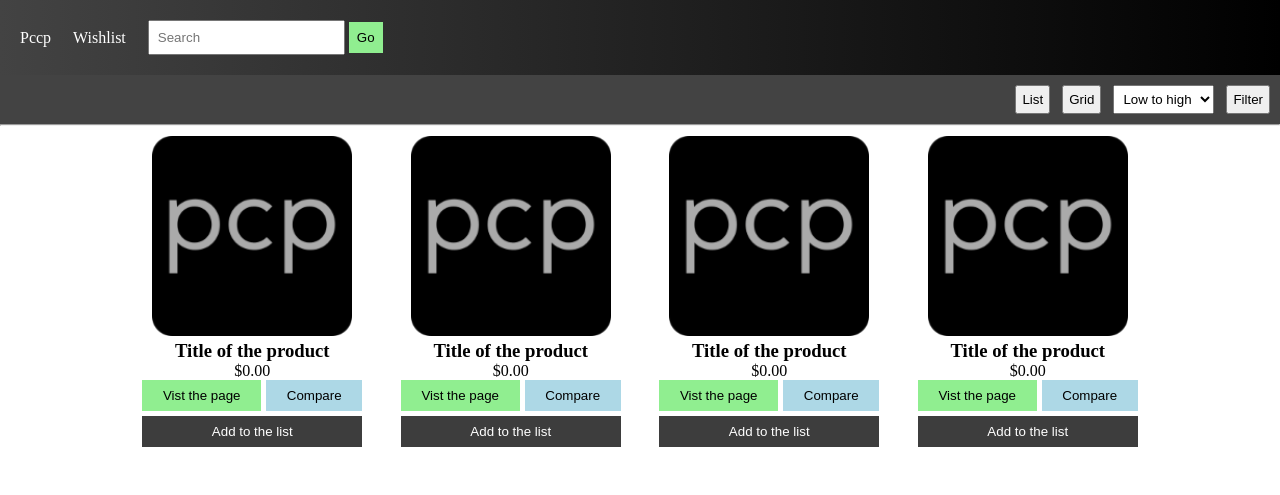
After one commit to Ultrahalf/Pc-comp-picker, a Flask app: template src/serve/templates/components.html in a window 1280 px wide. The commit adds this page. Shown: the top 495 px of the page. Run offline with Flask 2, Linux system fonts and the light colour scheme; the template is opened without the code that fills it, so the values that code supplies are empty.

Commit message:
adds responsive components page

```diff
--- a/src/serve/static/style.css
+++ b/src/serve/static/style.css
@@ -1,54 +1,145 @@
-div.topnav {
-  background-color: #505050;
-  color: white;
+* {
+    padding: 0px;
+    margin: 0px;
 }
 
-.topnav {
-  overflow: hidden;
+body {
+    box-sizing: border-box;
 }
 
-.topnav a {
-  float: left;
-  display: block;
-  color: white;
-  text-align: center;
-  padding: 14px 16px;
-  text-decoration: none;
-  font-size: 17px;
-  transition-duration: 0.4s;
+ul.topnav {
+    list-style-type: none;
+    background: #000000;
+    background: -webkit-linear-gradient(to right, #434343, #000000);
+    background: linear-gradient(to right, #434343, #000000);
+    display: flex;
+    align-items: center;
+    gap: 12px;
+    padding: 15px;
 }
 
-.topnav a:hover {
-    background-color: black;
+ul.topnav > li {
+    padding: 5px;
+    border: none;
+}
+ul.topnav a {
+    text-decoration: none;
     color: white;
 }
 
-.topnav a.active {
-  background-color: black;
-  color: white;
+ul.topnav a:hover {
+    border-bottom: solid;
+    border-color: white;
 }
 
-#navsearchbar {
-    float: right;
+ul.topnav input {
+    padding: 8px;
 }
 
-table {
-    margin: auto;
+ul.topnav button {
+    padding: 8px;
+    border: none;
+    background-color: lightgreen;
+    cursor: pointer;
 }
 
-.btn_components {
-  background-color: #505050;
-  border: none;
-  color: white;
-  padding: 15px;
-  text-align: center;
-  text-decoration: none;
-  display: inline-block;
-  font-size: 16px;
-  width: 180px;
-  transition-duration: 0.4s;
+ul.topnav button:hover {
+    opacity: 0.9;
 }
 
-.btn_components:hover {
-    background-color: black;
+.product-filter {
+    display: flex;
+    padding: 10px;
+    gap: 12px;
+    justify-content: flex-end;
+    background: #434343;
 }
+
+.product-filter > * {
+    padding: 5px;
+}
+
+.product-grid {
+    display: grid;
+    grid-template-columns: repeat(4, 1fr);
+    grid-gap: 10px;
+    justify-items: start;
+    width: 80%;
+    margin: 0 auto;
+}
+
+.product-card {
+    width: 220px;
+    height: 350px;
+    margin: 0 auto;
+    padding: 10px;
+    text-align: center;
+}
+
+
+.product-card > img {
+    width: 200px;
+    height: 200px;
+    margin: 0px 10px;
+}
+
+.product-card  .btn-group  > button {
+    padding: 8px;
+    border: none;
+    cursor: pointer;
+}
+
+.product-card  .btn-group {
+    display: grid;
+    grid-gap: 5px;
+    grid-template-areas: "vist compare" "add add";
+}
+
+.btn-vist {
+    background-color: lightgreen;
+    padding: 10px;
+    grid-area: vist;
+}
+
+.btn-vist:hover {
+    opacity: 0.8;
+}
+
+.btn-compare {
+    background-color: lightblue;
+    grid-area: compare;
+}
+
+.btn-compare:hover {
+    opacity: 0.8;
+}
+
+.btn-add {
+    background-color: #3d3d3d;
+    color: white;
+    grid-area: add;
+}
+
+.btn-add:hover {
+    opacity: 0.8;
+}
+
+@media (max-width: 1150px) {
+
+.product-grid {
+    grid-template-columns: repeat(3, 1fr);
+    width: 95%;
+    margin: 0 auto;
+}
+
+}
+
+@media (max-width: 700px) {
+
+.product-grid {
+    grid-template-columns: repeat(2, 1fr);
+    width: 95%;
+    margin: 0 auto;
+}
+
+}
--- /dev/null
+++ b/src/serve/templates/components.html
@@ -0,0 +1,102 @@
+<!DOCTYPE html>
+<html>
+    <head>
+        <meta charset="UTF-8">
+        <title>PC Comp Picker</title>
+        <link href="../static/style.css" type="text/css" rel="stylesheet"></link>
+        <link rel="apple-touch-icon" sizes="180x180" href="img/apple-touch-icon.png">
+        <link rel="icon" type="image/png" sizes="32x32" href="img/favicon-32x32.png">
+        <link rel="icon" type="image/png" sizes="16x16" href="img/favicon-16x16.png">
+        <link rel="manifest" href="/site.webmanifest">
+    </head>
+    <body>
+        <nav>
+            <ul class="topnav">
+                <li><a href="#">Pccp</a></li>
+                <li><a href="#">Wishlist</a></li>
+                <li class="search">
+                    <input type="text" class="search-input" placeholder="Search">
+                    <button type="submit"> Go</button>
+                </li>
+            </ul>
+        </nav>
+        <!--     <form method="post"> -->
+        <!--         <label>price: </label><br> -->
+        <!--         <input type=text name="price-low" placeholder="min"><input type=text name="price-high" placeholder="max"><br> -->
+        <!--         <br><label>Vendors:</label><br> -->
+        <!--         <input type=checkbox name="amazon-check"> Amazon<br> -->
+        <!--         <input type=checkbox name="mdcomputers-check"> MD Computers<br> -->
+        <!--         <input type=checkbox name="computerspace-check"> Computerspace<br> -->
+        <!--         <input type=checkbox name="vedantcomputers-check"> Vedant Computers<br> -->
+        <!--         <input type=checkbox name="primeabgb-check"> PrimeAGBG<br> -->
+        <!--         <input type=checkbox name="itdepot-check"> The IT Depot<br> -->
+        <!--         <br><label>Feature:</label><br> -->
+        <!--         <input type=submit name="submit"/><br> -->
+        <!--     </form> -->
+        <main>
+            <div class="product-filter">
+                    <button> List</button>
+                    <button> Grid</button>
+                    <select>
+                        <option>Low to high</option>
+                        <option>High to low</option>
+                    </select>
+                    <button> Filter</button>
+            </div>
+
+            <hr/>
+
+            <div class="product-grid">
+                <div class="product-card">
+                    <img src="img/android-chrome-192x192.png" alt="product"/>
+                    <h3>Title of the product</h3>
+                    <span>$0.00</span>
+                    <br>
+                    <div class="btn-group">
+                        <button class="btn-vist">Vist the page</button>
+                        <button class="btn-compare">Compare</button>
+                        <button class="btn-add">Add to the list</button>
+                    </div>
+                </div>
+
+
+                <div class="product-card">
+                    <img src="img/android-chrome-192x192.png" alt="product"/>
+                    <h3>Title of the product</h3>
+                    <span>$0.00</span>
+                    <br>
+                    <div class="btn-group">
+                        <button class="btn-vist">Vist the page</button>
+                        <button class="btn-compare">Compare</button>
+                        <button class="btn-add">Add to the list</button>
+                    </div>
+                </div>
+
+                <div class="product-card">
+                    <img src="img/android-chrome-192x192.png" alt="product"/>
+                    <h3>Title of the product</h3>
+                    <span>$0.00</span>
+                    <br>
+                    <div class="btn-group">
+                        <button class="btn-vist">Vist the page</button>
+                        <button class="btn-compare">Compare</button>
+                        <button class="btn-add">Add to the list</button>
+                    </div>
+                </div>
+
+                <div class="product-card">
+                    <img src="img/android-chrome-192x192.png" alt="product"/>
+                    <h3>Title of the product</h3>
+                    <span>$0.00</span>
+                    <br>
+                    <div class="btn-group">
+                        <button class="btn-vist">Vist the page</button>
+                        <button class="btn-compare">Compare</button>
+                        <button class="btn-add">Add to the list</button>
+                    </div>
+                </div>
+
+            </div>
+        </main>
+    </body>
+</html>
```
Also changed, not shown: src/serve/templates/about.html (deleted, +0 -21 lines), src/serve/templates/component.html (deleted, +0 -39 lines), src/serve/templates/index.html (deleted, +0 -103 lines), src/serve/templates/wishlist.html (deleted, +0 -21 lines).
